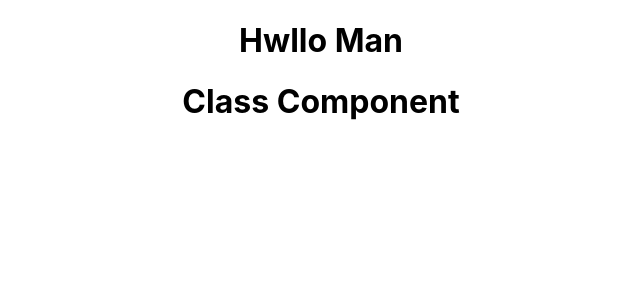
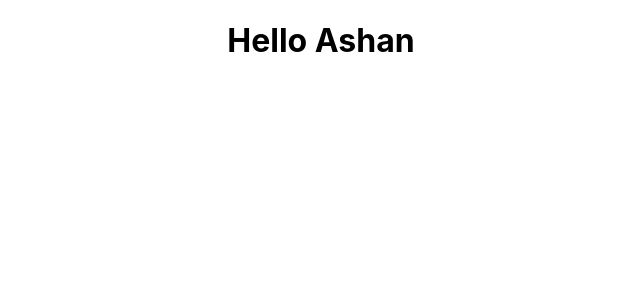
Before and after one commit to ashanrupasinghe/HelloReact, a React (Create React App) app: page / in a window 1280 px wide. Shown: the top 300 px of the page, without its empty margins (319-959 px from the left). Built offline with nearby package versions, Linux system fonts and the light colour scheme.

Commit message:
JSX component

```diff
--- a/src/App.js
+++ b/src/App.js
@@ -3,11 +3,13 @@ import logo from './logo.svg';
 import './App.css';
 import Greet from './components/Greet';
 import Welcome from './components/Welcome';
+import Hello from './components/Hello';
 function App() {
   return (
     <div className="App">
-		<Greet/>
-		<Welcome/>
+	{/*<Greet/>
+	<Welcome/>*/}
+		<Hello/>
     </div>
   );
 }
--- /dev/null
+++ b/src/components/Hello.js
@@ -0,0 +1,11 @@
+import React from 'react'
+
+const Hello = () => {
+	return (
+	<div>
+		<h1>Hello Ashan</h1>
+	</div>
+	)
+}
+
+ export default Hello;
--- a/src/components/Welcome.js
+++ b/src/components/Welcome.js
@@ -3,6 +3,7 @@ import React, {Component} from 'react'
 class Welcome extends Component{
 	render(){
 		return <h1>Class Component</h1>
+
 	}
 }
 
```
